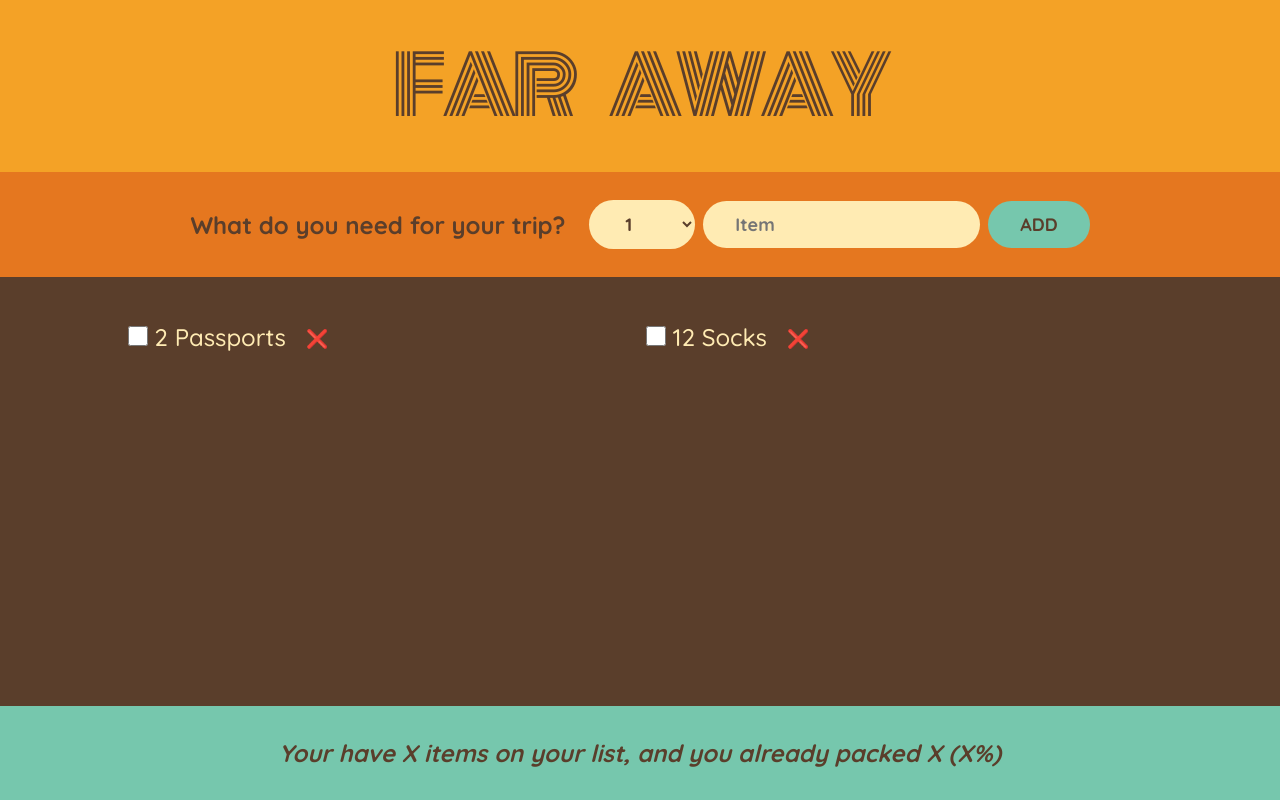
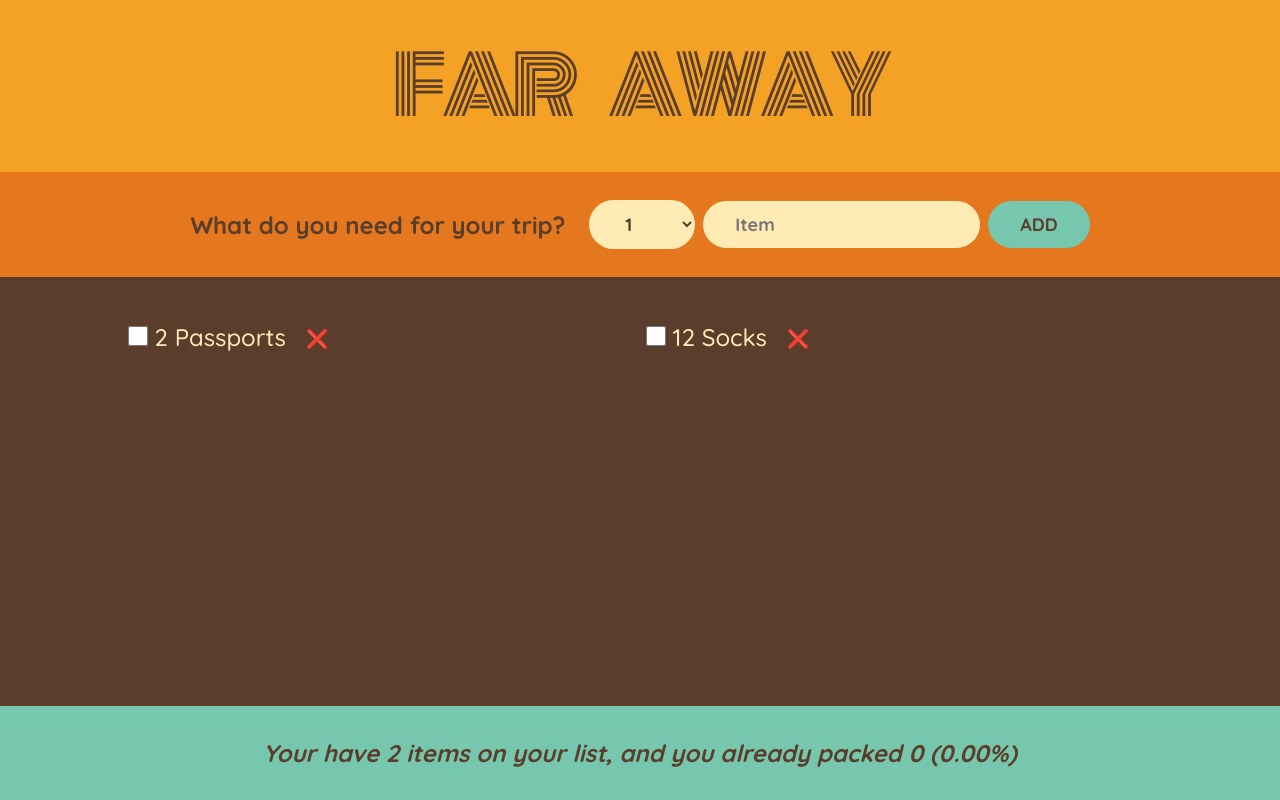
Before and after one commit to FadhelAlqaidoom/05-travel-list-2, a React (Create React App) app: page / in a window 1280 px wide. Built offline with nearby package versions, Linux system fonts and the light colour scheme.

Commit message:
Add the number of items in list, how many are packed and the % of packed items

```diff
--- a/src/App.js
+++ b/src/App.js
@@ -10,7 +10,7 @@ const App = () => {
       <Logo />
       <Form items={items} setItems={setItems} />
       <PackingList items={items} setItems={setItems} />
-      <Stats />
+      <Stats items={items} />
     </div>
   );
 };
@@ -73,7 +73,6 @@ const PackingList = ({ items, setItems }) => {
   const onChangePacked = (idToPackedItem) => {
     const updatedItems = items.map((item) => {
       if (item.id === idToPackedItem) {
-        console.log(idToPackedItem);
         return { ...item, packed: !item.packed };
       }
       return item;
@@ -113,11 +112,21 @@ const Item = ({ item, removeItem, onChangePacked }) => {
   );
 };
 
-const Stats = () => {
+const Stats = ({ items }) => {
+  const itemsPacked = (items) => {
+    let packed = 0;
+    items.forEach((item) => {
+      if (item.packed === true) packed = packed + 1;
+    });
+    return packed; // Returning the count
+  };
+  const packed = itemsPacked(items);
   return (
     <footer className="stats">
       <em>
-        Your have X items on your list, and you already packed X (X%)
+        Your have {items.length} items on your list, and you already
+        packed {packed} ({((packed / items.length) * 100).toFixed(2)}
+        %)
       </em>
     </footer>
   );
```
